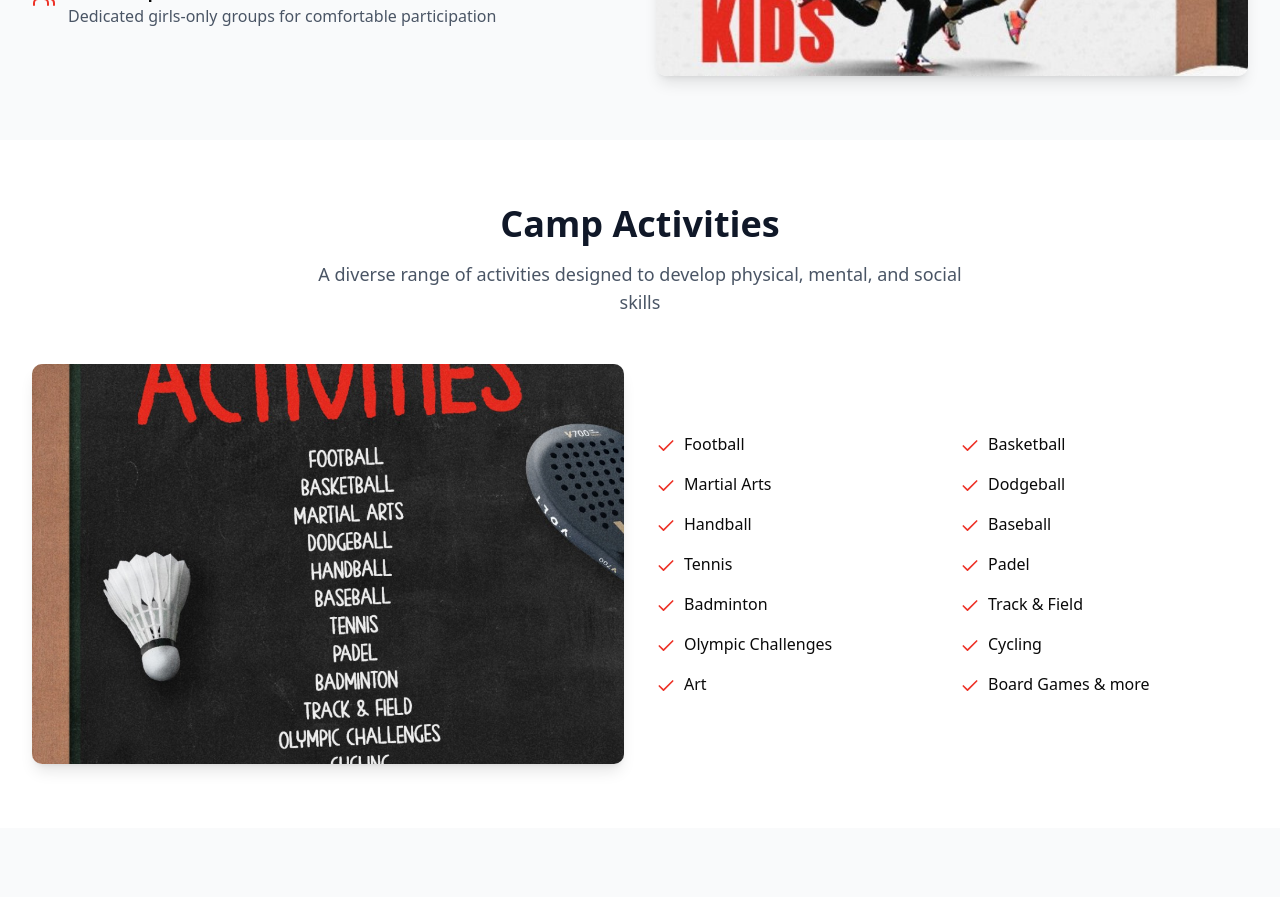
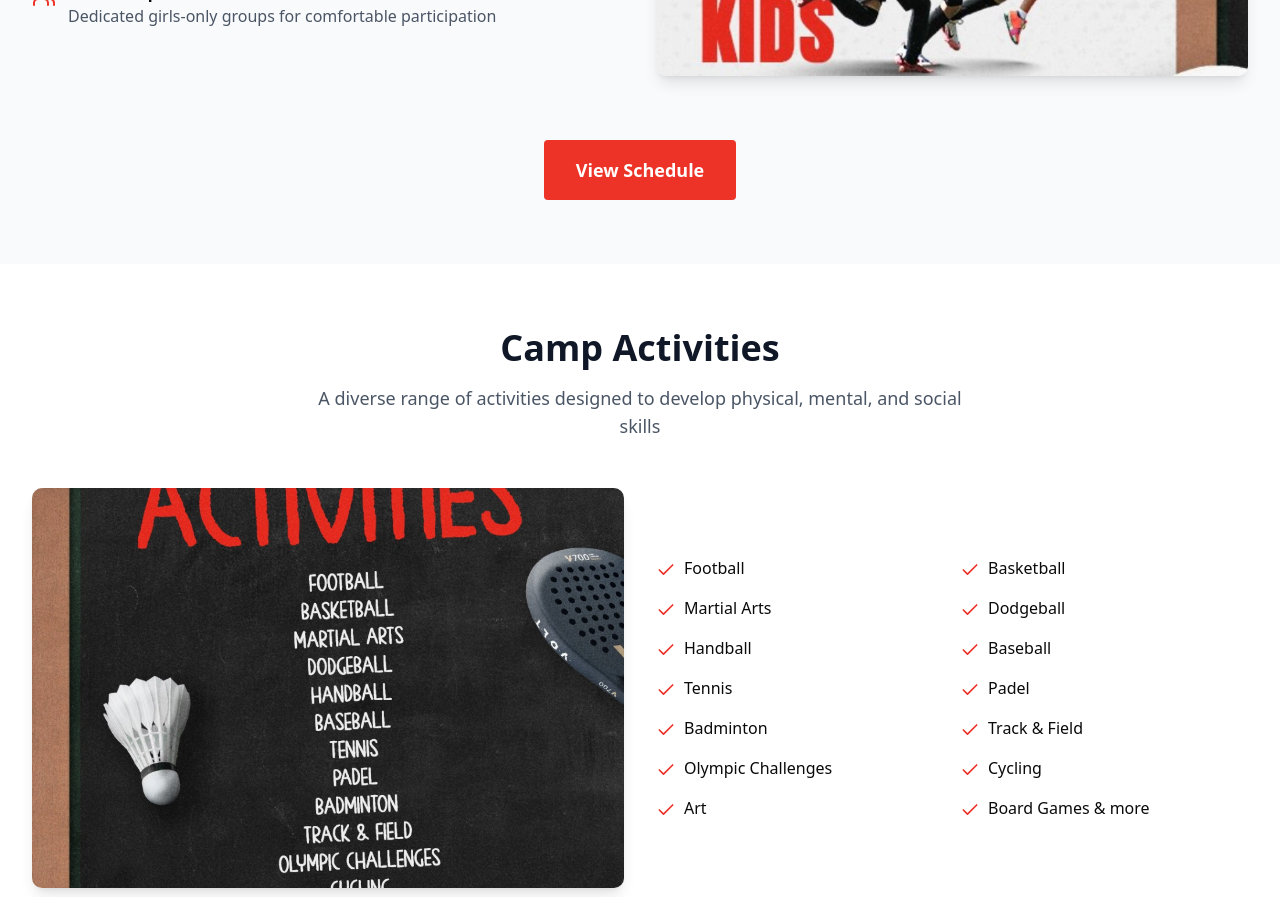
Before and after one commit to Hosni10/summercamp-client, a React (Vite) app: page / in a window 1280 px wide. Shown: the part 1340-2237 px from the top of the page. Built offline with nearby package versions, Linux system fonts and the light colour scheme; no server answers.

Commit message:
adding schedule to the kids camp page

```diff
--- a/src/pages/KidsCamp.jsx
+++ b/src/pages/KidsCamp.jsx
@@ -387,6 +387,16 @@ function KidsCamp() {
               />
             </div>
           </div>
+          <div className="text-center mt-12">
+            <a
+              href="/Camp%20Schedule.pdf"
+              target="_blank"
+              rel="noopener noreferrer"
+              className="inline-block bg-[#ed3227] hover:bg-[#ed3227]/90 text-white mt-4 px-8 py-4 rounded transition text-lg font-semibold"
+            >
+              View Schedule
+            </a>
+          </div>
         </div>
       </section>
 
```
Also changed, not shown: 1 other file (tests, documents, lock files or other folders).
